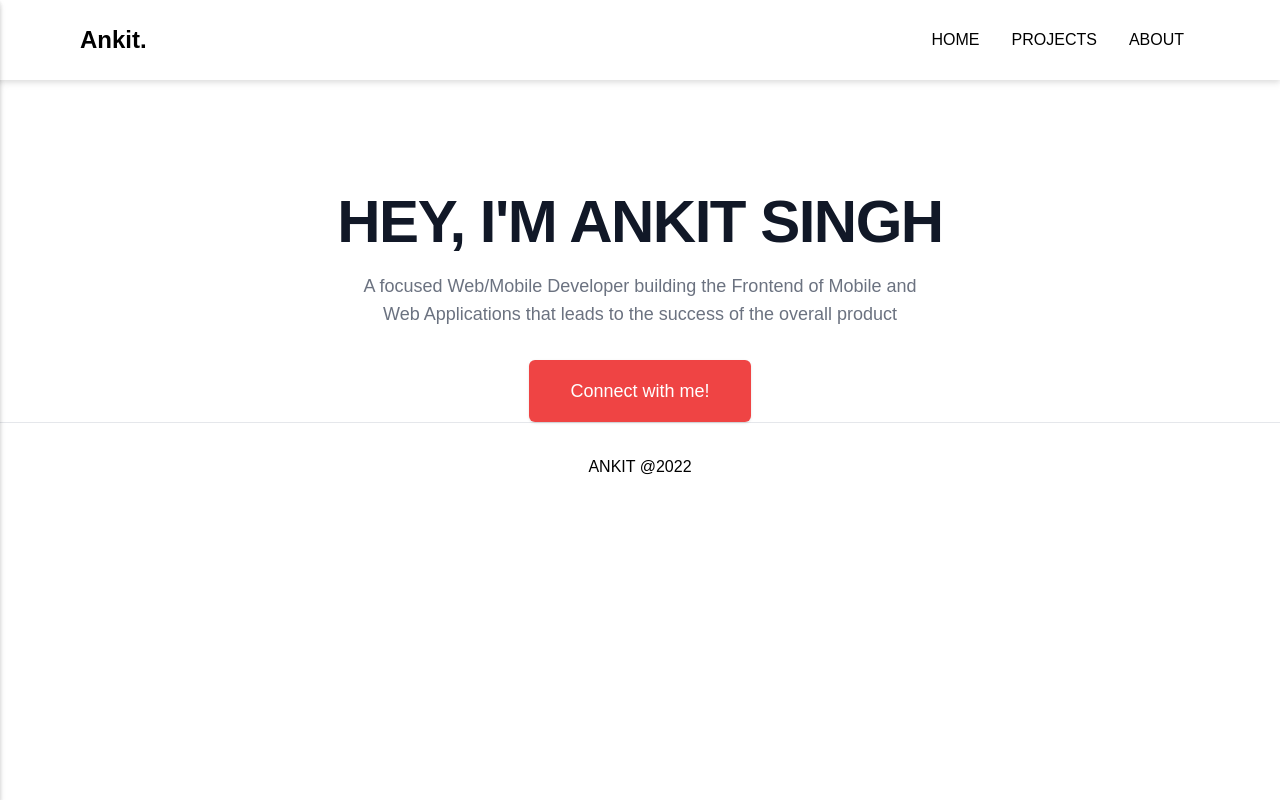
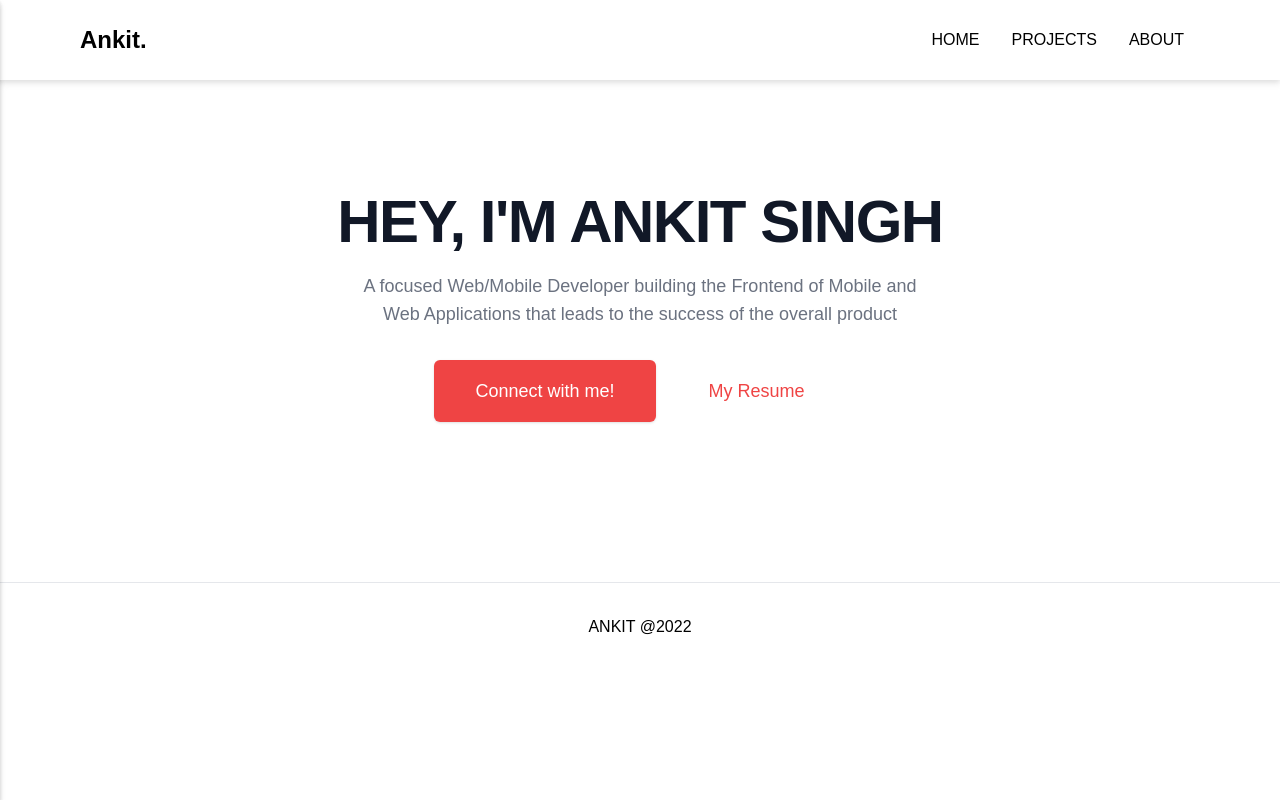
Before and after one commit to ankitsinghmyself/sample-portfolio1, a Next.js app: page / in a window 1280 px wide. Built offline with nearby package versions, Linux system fonts and the light colour scheme.

Commit message:
index fix

```diff
--- a/pages/index.js
+++ b/pages/index.js
@@ -18,7 +18,7 @@ export default function Home() {
             Web Applications that leads to the success of the overall product
           </p>
         </div>
-        <div className="mt-5 sm:mt-8 sm:flex sm:justify-center lg:justify-center">
+        <div className="mt-5 sm:mt-8 sm:flex sm:justify-center lg:justify-center pb-40">
           <div className="rounded-md shadow">
             <a
               href="https://www.linkedin.com/in/ankitsinghmyself/"
@@ -29,16 +29,16 @@ export default function Home() {
               Connect with me!
             </a>
           </div>
-          {/* <div className="mt-3 sm:mt-0 sm:ml-3">
+          <div className="mt-3 sm:mt-0 sm:ml-3">
             <a
-              href="#"
+              href="https://drive.google.com/file/d/1cXjUkPhHm7zFPj0dfIUEFkJ1zwCbPW3-/view?usp=sharing"
               className="w-full flex items-center justify-center px-8 py-3 border border-transparent text-base font-medium rounded-md text-red-500 bg-white hover:bg-gray-50 md:py-4 md:text-lg md:px-10"
               target="_blank"
               rel="noreferrer"
             >
               My Resume
             </a>
-          </div> */}
+          </div>
         </div>
       </main>
     </div>
```
